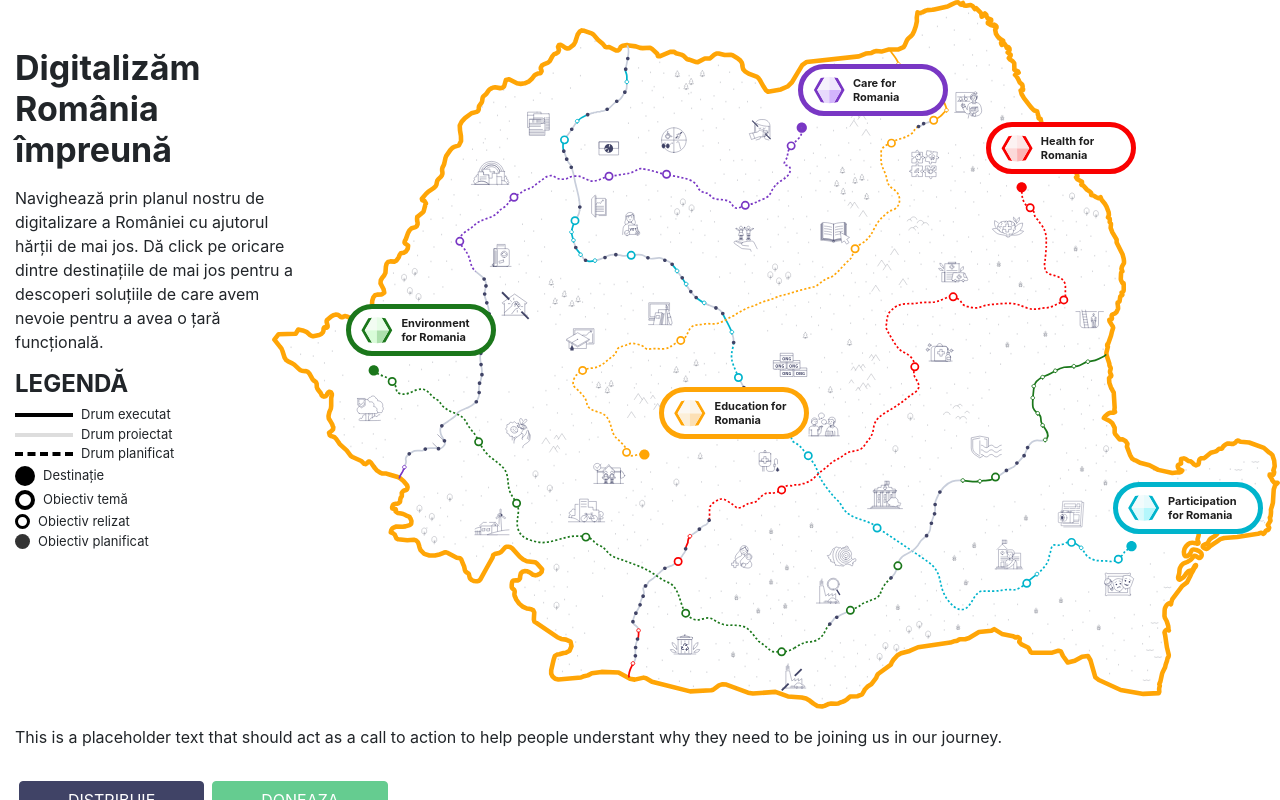
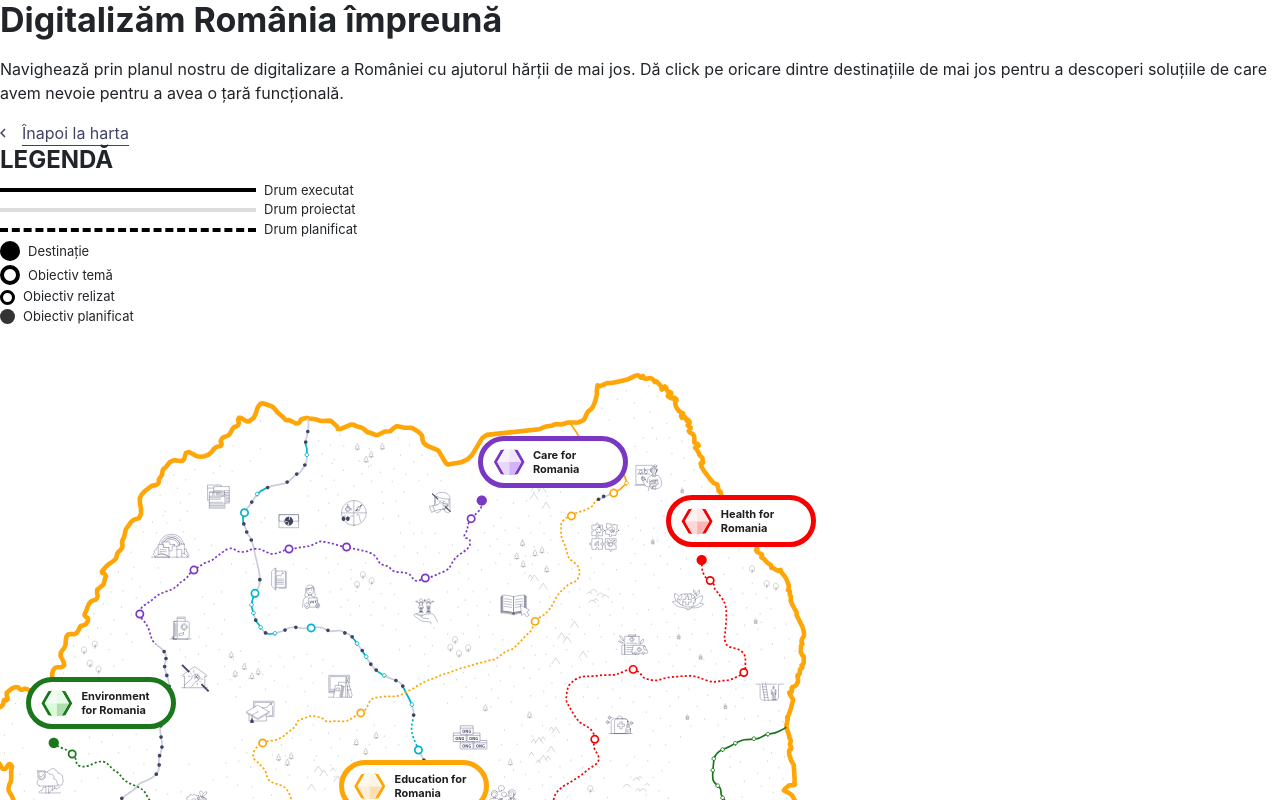
Before and after one commit to code4romania/code-for-map, a Vue app: page / in a window 1280 px wide. Shown: the top 800 px of the page. Built offline with nearby package versions, Linux system fonts and the light colour scheme.

Commit message:
component structure clean up

```diff
--- a/src/App.vue
+++ b/src/App.vue
@@ -1,16 +1,13 @@
 <template>
   <div id="app">
+    <Header :header="data.header" />
+    <BackToMapLink class="d-inline-block" :back="data.back_link" />
+    <Legend class="d-none d-md-block" :legend="data.map_legend" />
+
     <router-view :data="data" />
 
-    <!--#####################################################
-    ############# Content displayed on all pages ############
-    ######################################################-->
-
-    <!-- CallToActionComponent -->
     <CallToAction :call_to_action="data.call_to_action" />
-    <!-- Send sms component -->
     <SendSMS :sms="data.application_texts.info_sms" />
-    <!-- Parteners component -->
     <Parteners :parteners="data.parteners" />
   </div>
 </template>
@@ -19,6 +16,9 @@
 /** Import data object. */
 import data from "./data/data.js";
 /** Import components. */
+import Header from "./components/header/Header";
+import BackToMapLink from "./components/header/BackToMapLink";
+import Legend from "./components/header/Legend";
 import CallToAction from "./components/call-to-action/CallToAction";
 import SendSMS from "./components/SendSMS";
 import Parteners from "./components/parteners/Parteners";
@@ -28,6 +28,9 @@ export default {
   name: "App",
   /** Registered components. */
   components: {
+    Header,
+    BackToMapLink,
+    Legend,
     CallToAction,
     SendSMS,
     Parteners
--- a/src/components/BackToMapLink.vue
+++ /dev/null
@@ -1,25 +0,0 @@
-<template>
-  <b-col cols="12">
-    <router-link
-      :to="{ name: 'Map' }"
-      class="d-flex align-items-center"
-      style="text-decoration: none"
-    >
-      <img :src="back.icon" alt="" />
-      <p class="p-0 m-0 ml-3 text-primary border-bottom border-primary">
-        {{ back.text }}
-      </p>
-    </router-link>
-  </b-col>
-</template>
-
-<script>
-export default {
-  name: "BackToMapLink",
-  props: {
-    back: {
-      type: Object
-    }
-  }
-};
-</script>
--- /dev/null
+++ b/src/components/header/BackToMapLink.vue
@@ -0,0 +1,23 @@
+<template>
+  <router-link
+    :to="{ name: 'Map' }"
+    class="d-flex align-items-center"
+    style="text-decoration: none"
+  >
+    <img :src="back.icon" alt="" />
+    <p class="p-0 m-0 ml-3 text-primary border-bottom border-primary">
+      {{ back.text }}
+    </p>
+  </router-link>
+</template>
+
+<script>
+export default {
+  name: "BackToMapLink",
+  props: {
+    back: {
+      type: Object
+    }
+  }
+};
+</script>
--- a/src/data/data.js
+++ b/src/data/data.js
@@ -3,7 +3,7 @@
 const data = {
   code4ro_logo: "",
   map_bg: require("../assets/images/map-bg.svg"),
-  map_bg_mobile: require("../assets/images/map-bg-mobile.svg"),
+  map_bg_mobile: require("../assets/images/map-bg.svg"),
   back_link: {
     icon: require("../assets/images/assets_svg/chevron_left.svg"),
     text: "Înapoi la harta"
--- a/src/views/Highway.vue
+++ b/src/views/Highway.vue
@@ -2,24 +2,7 @@
   <b-container fluid>
     <b-row>
       <!--###############################################
-      ############# Map Legend displayed ################
-      ############################################### -->
-      <b-col cols="12" lg="3" class="pt-5">
-        <div class="h-100 mr-lg-n5 d-flex flex-column justify-content-between">
-          <!-- Complete header dispalyed from 1024px -->
-          <Header :header="data.header" class="d-none d-lg-block" />
-          <!-- Only the title from header displayed till 1024px -->
-          <Title :title="data.header.title" class="d-block d-lg-none" />
-          <!-- Map legend displayed from 1024px -->
-          <Legend :legend="data.map_legend" class="d-none d-lg-block" />
-        </div>
-      </b-col>
-      <!--###############################################
-      ### Back to map link displayed till 10024px #######
-      ############################################### -->
-      <BackToMapLink class="mb-4 d-block d-lg-none" :back="data.back_link" />
-      <!--###############################################
-      ## Highway name and logo displayed till 10024px ###
+      ## Highway name and logo displayed till 1024px ###
       ############################################### -->
       <MobileHighwayNameAndLogo
         :logo="code4ro_map.logo"
@@ -27,8 +10,6 @@
         :description="code4ro_map.description"
         class="d-block d-lg-none"
       />
-      <!-- Top delimitator -->
-      <Delimiter :delimiter="code4ro_map.delimiter_1" class="mb-4" />
       <!--###############################################
       ######## Map Solutions desktop and mobiel #########
       ############################################### -->
@@ -89,10 +70,6 @@
 /** Imported components. */
 import MapButton from "../components/map/MapButton";
 import HighwayButton from "../components/map/HighwayButton";
-import Header from "../components/header/Header";
-import Title from "../components/header/Title";
-import Legend from "../components/map/Legend";
-import BackToMapLink from "../components/BackToMapLink";
 import MobileHighwayNameAndLogo from "../components/MobileHighwayNameAndLogo";
 import MobileHighwaySolutions from "../components/MobileHighwaySolutions";
 import Delimiter from "../components/Delimiter";
@@ -110,10 +87,6 @@ export default {
   components: {
     MapButton,
     HighwayButton,
-    Header,
-    Title,
-    Legend,
-    BackToMapLink,
     MobileHighwayNameAndLogo,
     MobileHighwaySolutions,
     Delimiter
--- a/src/views/Map.vue
+++ b/src/views/Map.vue
@@ -1,19 +1,9 @@
 <template>
   <b-container fluid>
     <b-row>
-      <!-- Map Legend -->
-      <b-col cols="12" xl="3" class="pt-5">
-        <div class="d-flex flex-column justify-content-between">
-          <Header :header="data.header" />
-          <Legend class="d-none d-md-block" :legend="data.map_legend" />
-        </div>
-      </b-col>
-      <b-col cols="12" lg="9" class="p-0 m-0">
-        <div class="ml-lg-n5">
-          <!-- Map background displayed from 768px -->
-          <img class="img-fluid d-none d-md-block" :src="data.map_bg" />
-          <!-- Map background displayed till 768px -->
-          <img class="img-fluid d-block d-md-none" :src="data.map_bg_mobile" />
+      <b-col cols="12" xl="9" class="p-0 m-0">
+        <div class="ml-xl-n5">
+          <img class="img-fluid" :src="data.map_bg" />
           <!-- Display map buttons on map -->
           <div v-for="highway in data.code4ro_map" :key="highway.id">
             <!-- MapButton component displayed from 1024px -->
@@ -40,8 +30,6 @@
 <script>
 /** Import components. */
 import MapButton from "../components/map/MapButton";
-import Header from "../components/header/Header";
-import Legend from "../components/map/Legend";
 
 export default {
   /** Component name. */
@@ -54,9 +42,7 @@ export default {
   },
   /** Registered components. */
   components: {
-    MapButton,
-    Header,
-    Legend
+    MapButton
   }
 };
 </script>
--- a/src/views/Project.vue
+++ b/src/views/Project.vue
@@ -1,23 +1,6 @@
 <template>
   <b-container fluid>
     <b-row>
-      <!--###############################################
-      ############# Map Legend displayed ################
-      ############################################### -->
-      <b-col cols="12" lg="3" class="pt-5">
-        <div class="h-100 mr-lg-n5 d-flex flex-column justify-content-between">
-          <!-- Complete header dispalyed from 1024px -->
-          <Header :header="data.header" class="d-none d-lg-block" />
-          <!-- Only the title from header displayed till 1024px -->
-          <Title :title="data.header.title" class="d-block d-lg-none" />
-          <!-- Map legend displayed from 1024px -->
-          <Legend :legend="data.map_legend" class="d-none d-lg-block" />
-        </div>
-      </b-col>
-      <!--###############################################
-      ### Back to map link displayed till 10024px #######
-      ############################################### -->
-      <BackToMapLink class="mb-4 d-block d-lg-none" :back="data.back_link" />
       <!--###############################################
       ## Highway name and logo displayed till 10024px ###
       ############################################### -->
@@ -101,10 +84,6 @@
 
 <script>
 /** Imported compoents */
-import Header from "../components/header/Header";
-import Title from "../components/header/Title";
-import Legend from "../components/map/Legend";
-import BackToMapLink from "../components/BackToMapLink";
 import MobileHighwayNameAndLogo from "../components/MobileHighwayNameAndLogo";
 import Delimiter from "../components/Delimiter";
 
@@ -118,10 +97,6 @@ export default {
     }
   },
   components: {
-    Header,
-    Title,
-    Legend,
-    BackToMapLink,
     MobileHighwayNameAndLogo,
     Delimiter
   },
--- a/src/views/Solution.vue
+++ b/src/views/Solution.vue
@@ -1,23 +1,7 @@
 <template>
   <b-container fluid>
     <b-row>
-      <!--###############################################
-      ############# Map Legend displayed ################
-      ############################################### -->
-      <b-col cols="12" lg="3" class="pt-5">
-        <div class="h-100 mr-lg-n5 d-flex flex-column justify-content-between">
-          <!-- Complete header dispalyed from 1024px -->
-          <Header :header="data.header" class="d-none d-lg-block" />
-          <!-- Only the title from header displayed till 1024px -->
-          <Title :title="data.header.title" class="d-block d-lg-none" />
-          <!-- Map legend displayed from 1024px -->
-          <Legend :legend="data.map_legend" class="d-none d-lg-block" />
-        </div>
-      </b-col>
-      <!--###############################################
-      ### Back to map link displayed till 10024px #######
-      ############################################### -->
-      <BackToMapLink class="mb-4 d-block d-lg-none" :back="data.back_link" />
+      <Title :title="data.header.title" class="d-block d-lg-none" />
       <!--###############################################
       ## Highway name and logo displayed till 10024px ###
       ############################################### -->
@@ -87,11 +71,7 @@
 
 <script>
 /** Imported components */
-import Header from "../components/header/Header";
-import Title from "../components/header/Title";
-import Legend from "../components/map/Legend";
 import MobileHighwayNameAndLogo from "../components/MobileHighwayNameAndLogo";
-import BackToMapLink from "../components/BackToMapLink";
 import Delimiter from "../components/Delimiter";
 import MobileSolutionDescription from "../components/MobileSolutionDescription";
 import SolutionStatus from "../components/map/SolutionStatus";
@@ -105,11 +85,7 @@ export default {
     }
   },
   components: {
-    Header,
-    Title,
-    Legend,
     MobileHighwayNameAndLogo,
-    BackToMapLink,
     Delimiter,
     MobileSolutionDescription,
     SolutionStatus,
```
Also changed, not shown: src/components/header/Legend.vue (renamed from src/components/map/Legend.vue).
